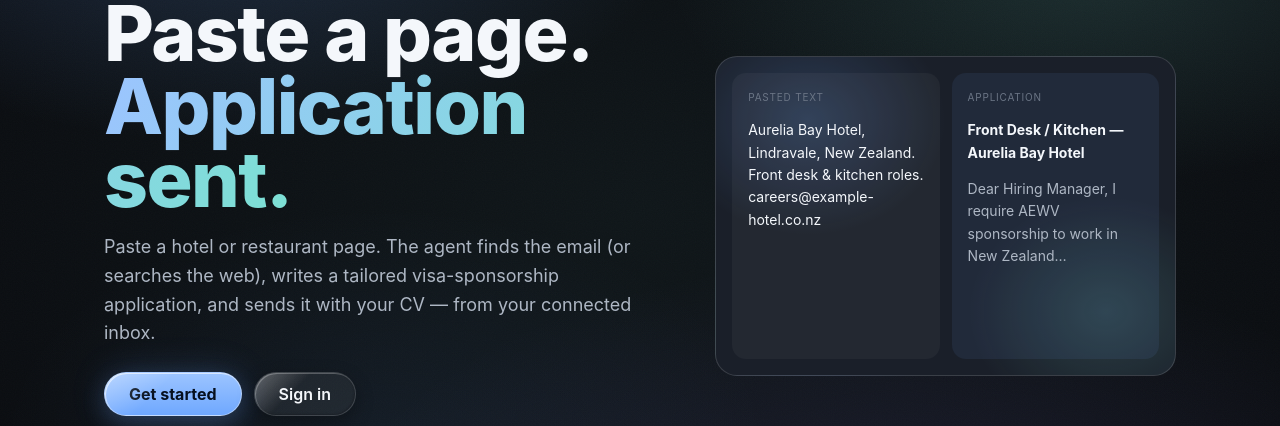
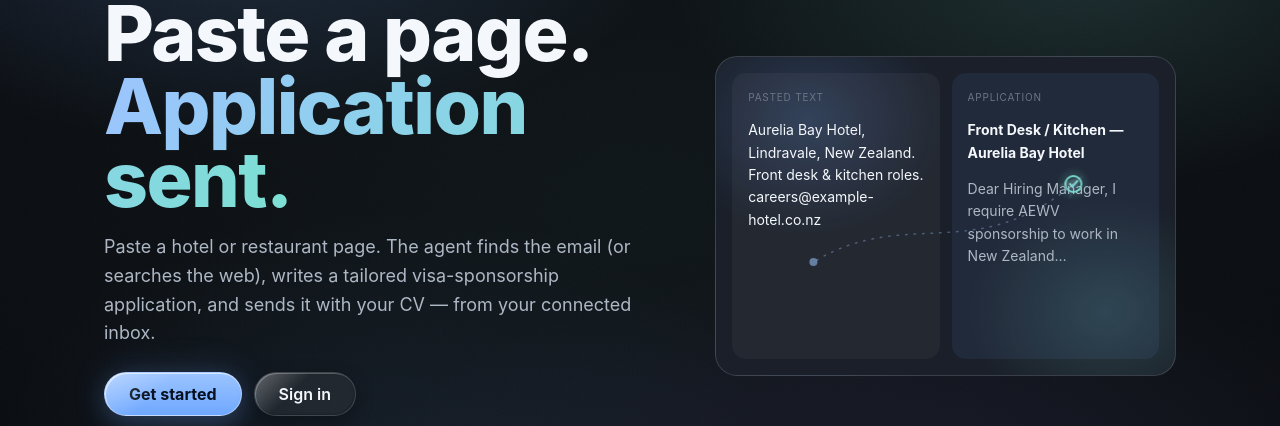
Before and after one commit to uafurkan/furkanjob, a Next.js app: page / in a window 1280 px wide. Shown: the part 193-619 px from the top of the page. Built offline with nearby package versions, Linux system fonts and the light colour scheme; no server answers.

Commit message:
Add animated paper-plane flight visual to hero

```diff
--- a/app/page.tsx
+++ b/app/page.tsx
@@ -67,6 +67,35 @@ export default function Landing() {
               <p className="text-secondary">Dear Hiring Manager, I require AEWV sponsorship to work in New Zealand…</p>
             </div>
           </div>
+
+          {/* Decorative: a paper plane carrying the application from pasted text → sent. */}
+          <svg className="flight" viewBox="0 0 440 320" preserveAspectRatio="xMidYMid meet" aria-hidden="true">
+            <defs>
+              <radialGradient id="flightTarget" cx="50%" cy="50%" r="50%">
+                <stop offset="0%" stopColor="#7CE0D3" stopOpacity="0.9" />
+                <stop offset="100%" stopColor="#7CE0D3" stopOpacity="0" />
+              </radialGradient>
+            </defs>
+
+            {/* origin (your pasted text) */}
+            <circle className="flight-origin" cx="88" cy="206" r="4" />
+
+            {/* flight route */}
+            <path className="flight-path" d="M88,206 C180,150 250,210 348,128" fill="none" />
+
+            {/* destination (delivered) */}
+            <circle className="flight-glow" cx="348" cy="128" r="18" fill="url(#flightTarget)" />
+            <g className="flight-target" transform="translate(348 128)">
+              <circle r="8" fill="none" stroke="#7CE0D3" strokeWidth="2" />
+              <path d="M-3.5,0 L-1,2.5 L4,-3" fill="none" stroke="#7CE0D3" strokeWidth="2" strokeLinecap="round" strokeLinejoin="round" />
+            </g>
+
+            {/* the paper plane */}
+            <g className="flight-plane">
+              <path d="M13,0 L-12,-9 L-4,0 L-12,9 Z" fill="#FFFFFF" />
+              <path d="M13,0 L-4,0 L-12,9 Z" fill="#5A93F0" fillOpacity="0.65" />
+            </g>
+          </svg>
         </div>
       </section>
 
--- a/styles/app.css
+++ b/styles/app.css
@@ -24,6 +24,45 @@
 .scene-side { padding: var(--space-4); border-radius: var(--radius-soft); background: rgba(255,255,255,.04); font-size: var(--text-14); }
 .scene-out { background: rgba(111,168,255,.08); }
 .scene-tag { font-size: 10px; letter-spacing: .08em; color: var(--content-tertiary); text-transform: uppercase; margin-bottom: var(--space-2); }
+
+/* Paper-plane flight: the application travels from pasted text → delivered. */
+.flight { position: absolute; inset: 0; width: 100%; height: 100%; pointer-events: none; overflow: visible; }
+.flight-origin { fill: var(--accent-bright); opacity: .55; }
+.flight-path { stroke: var(--accent-bright); stroke-width: 1.5; stroke-opacity: .35;
+  stroke-dasharray: 1.5 7; stroke-linecap: round; animation: flight-dash 1.4s linear infinite; }
+.flight-glow { animation: flight-glow 6.5s ease-in-out infinite; }
+.flight-target { opacity: 0; animation: flight-arrive 6.5s ease-in-out infinite; }
+.flight-plane {
+  offset-path: path("M88,206 C180,150 250,210 348,128");
+  offset-rotate: auto;
+  filter: drop-shadow(0 2px 6px rgba(0,0,0,.35));
+  animation: flight-fly 6.5s cubic-bezier(.42,.04,.32,1) infinite;
+}
+
+@keyframes flight-dash { to { stroke-dashoffset: -8.5; } }
+@keyframes flight-fly {
+  0%   { offset-distance: 0%;   opacity: 0; }
+  9%   { opacity: 1; }
+  86%  { opacity: 1; }
+  100% { offset-distance: 100%; opacity: 0; }
+}
+@keyframes flight-glow {
+  0%, 78% { opacity: 0; }
+  88%     { opacity: .9; }
+  100%    { opacity: 0; }
+}
+@keyframes flight-arrive {
+  0%, 80% { opacity: 0; transform: translate(348px, 128px) scale(.6); }
+  90%     { opacity: 1; transform: translate(348px, 128px) scale(1); }
+  100%    { opacity: .85; transform: translate(348px, 128px) scale(1); }
+}
+
+@media (prefers-reduced-motion: reduce) {
+  .flight-path, .flight-glow, .flight-plane, .flight-target { animation: none; }
+  .flight-plane { offset-distance: 80%; opacity: 1; }
+  .flight-target { opacity: 1; }
+  .flight-glow { opacity: .5; }
+}
 
 .features { display: grid; grid-template-columns: repeat(3, 1fr); gap: var(--space-4); margin-top: var(--space-12); }
 .feature h3 { font-size: var(--text-18); margin-bottom: var(--space-2); }
```
